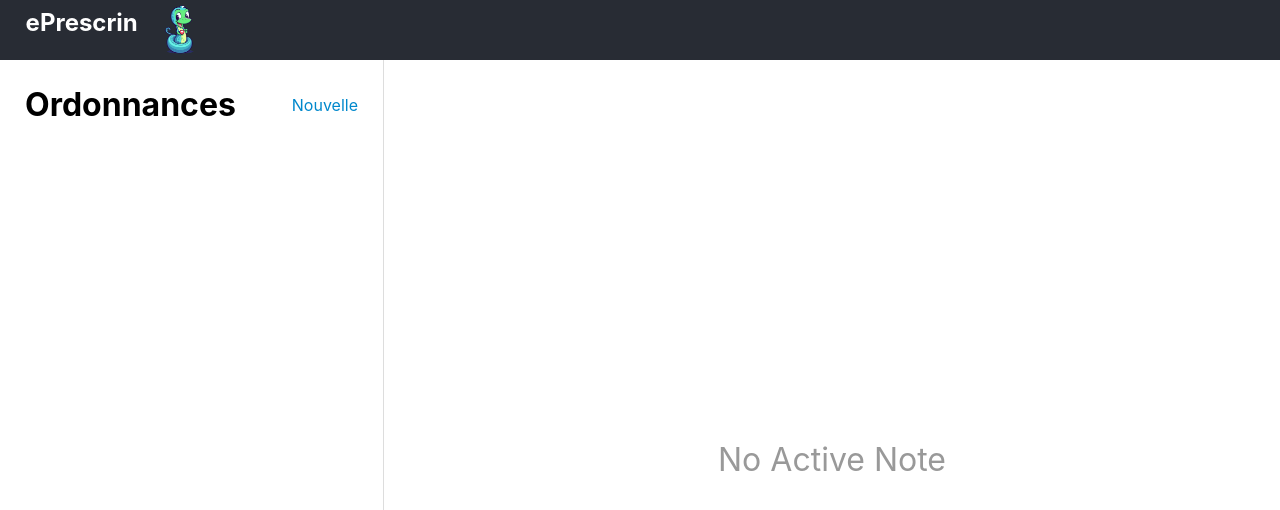
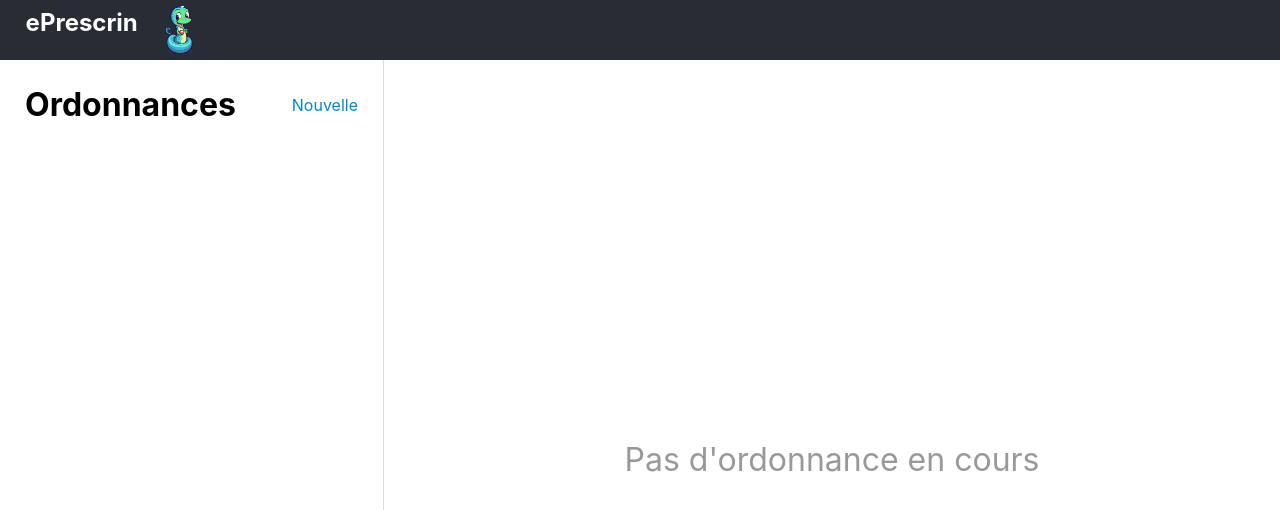
Before and after one commit to Florian-Venet/e-prescrib, a React (Create React App) app: page / in a window 1280 px wide. Shown: the top 510 px of the page. Built offline with nearby package versions, Linux system fonts and the light colour scheme.

Commit message:
style: en -> fr

```diff
--- a/src/Main.js
+++ b/src/Main.js
@@ -9,7 +9,7 @@ const Main = ({ activeNote, onUpdateNote }) => {
     });
   };
 
-  if (!activeNote) return <div className="no-active-note">No Active Note</div>;
+  if (!activeNote) return <div className="no-active-note">Pas d'ordonnance en cours </div>;
 
   return (
     <div className="app-main">
```
